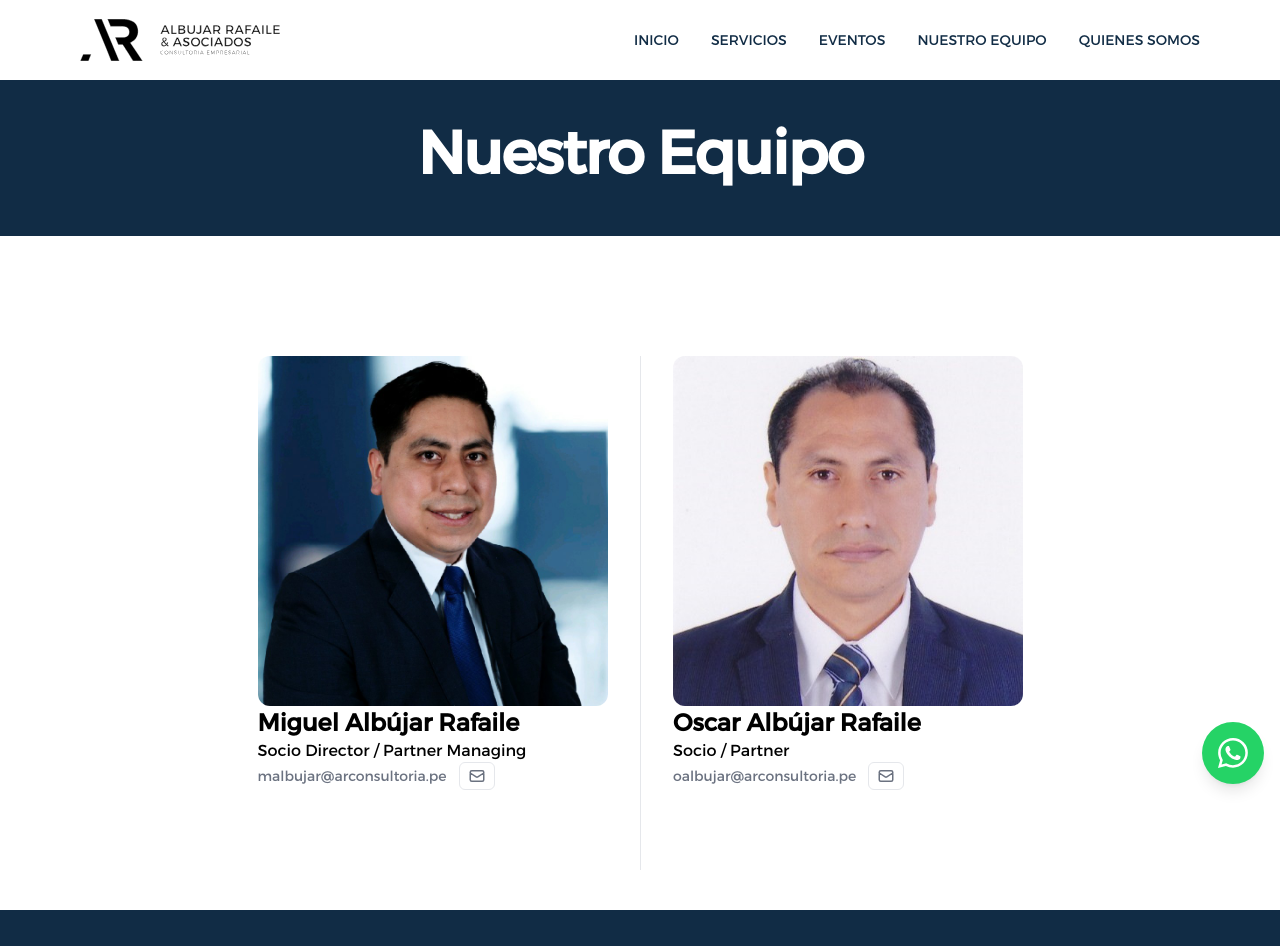
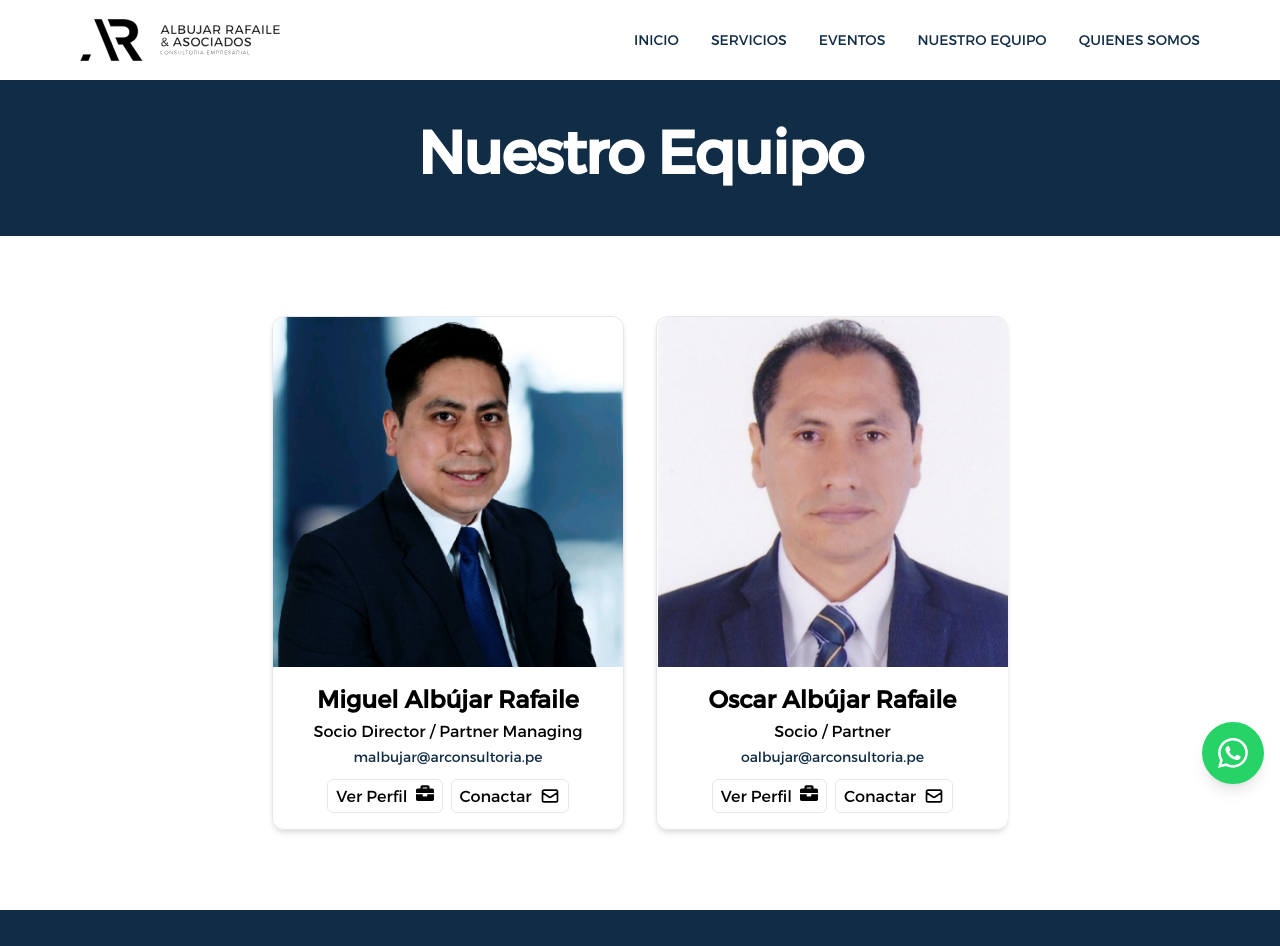
Before and after one commit to yohrdy243/ar-consultancy, a Next.js app: page /nuestroequipo in a window 1280 px wide. Shown: the top 946 px of the page. Built offline with nearby package versions, Linux system fonts and the light colour scheme; a web font is replaced by a local one.

Commit message:
Se agrega la información a en modals

```diff
--- a/app/components/Modal.tsx
+++ b/app/components/Modal.tsx
@@ -1,18 +1,20 @@
 import { ReactNode, useEffect, useRef } from "react";
 import { AiOutlineClose } from "react-icons/ai";
 import Swal from "sweetalert2";
+
+export type TModalProps = {
+    children?: ReactNode;
+    isOpen: boolean;
+    handleClose: () => void;
+    title?: string;
+};
 
 export default function Modal({
     children,
     isOpen,
     handleClose,
     title,
-  }: {
-    children: ReactNode;
-    isOpen: boolean;
-    handleClose: () => void;
-    title: string;
-  }) {
+}: TModalProps) {
     const modalRef = useRef<HTMLDivElement>(null);
 
     useEffect(() => {
--- a/app/nuestroequipo/page.tsx
+++ b/app/nuestroequipo/page.tsx
@@ -7,6 +7,9 @@ import PageHeader from "../components/PageHeader";
 import { HiOutlineMail } from "react-icons/hi";
 import { useModal } from "../hooks/useModal";
 import { ModalFormContact } from "../components/FormContact";
+import Modal, { TModalProps } from "../components/Modal";
+import { FaBriefcase } from "react-icons/fa";
+import { useState } from "react";
 
 type TExperience = {
     title: string;
@@ -120,22 +123,108 @@ const teamData: TTeamData[] = [
     },
 ];
 
+function Personal({
+    imageSrc,
+    name,
+    experiences,
+    certifications,
+    modal: { handleClose, isOpen },
+}: {
+    imageSrc: string;
+    name: string;
+    experiences: TExperience[];
+    certifications: TExperience[];
+    modal: TModalProps;
+}) {
+    const [step, setStep] = useState(0);
+    return (
+        <Modal
+            isOpen={isOpen}
+            handleClose={handleClose}
+            title="Perfil Profesional"
+        >
+            <div className="flex flex-row gap-4 w-full">
+                <div className="flex flex-col p-4">
+                    <Image
+                        className="rounded-t-xl"
+                        src={imageSrc}
+                        alt={name}
+                        width={400}
+                        height={400}
+                    />
+                    <div className="flex flex-col gap-1 justify-center items-center pt-2">
+                        <h1 className="text-2xl font-semibold">{name}</h1>
+                    </div>
+                    <div className="flex gap-2 mt-2">
+                        <div
+                            className="flex gap-2 border rounded-md px-2 py-1 w-fit hover:text-[#ff6915]"
+                            onClick={() => setStep(0)}
+                        >
+                            <span>Experiencia</span>
+                        </div>
+                        <div
+                            className="flex gap-2 items-center border rounded-md px-2 py-1 w-fit hover:text-[#ff6915]"
+                            onClick={() => setStep(1)}
+                        >
+                            <span>Certificaciones</span>
+                        </div>
+                    </div>
+                </div>
+                <div>
+                    {step === 0 ? (
+                        <>
+                            <h1 className="text-xl py-2 font-bold">Experiencia</h1>
+                            <TimeLine data={experiences} />
+                        </>
+                    ) : (
+                        <>
+                            <h1 className="text-xl py-2 font-bold">Certificaciones</h1>
+                            <TimeLine data={certifications} />
+                        </>
+                    )}
+                </div>
+            </div>
+        </Modal>
+    );
+}
+
 function TimeLine({ data }: { data: TExperience[] }) {
+    const chunkSize = 4;
+    const chunks = [];
+
+    for (let i = 0; i < data.length; i += chunkSize) {
+        chunks.push(data.slice(i, i + chunkSize));
+    }
+
     return (
-        <ol className="relative text-gray-500 border-l border-gray-200 cursor-pointer hover:text-green-700">
-            {data.map(({ title, subTitle, description }) => (
-                <li className="mb-10 ml-6" key={`EXPERINCE_${title}`}>
-                    <span className="absolute flex items-center justify-center w-8 h-8 bg-gray-100 rounded-full -left-4 ring-4 ring-white ">
+        <div className="grid grid-cols-2 gap-4 w-full">
+            {chunks.map((chunk, chunkIndex) => (
+                <ol
+                    key={`TIMELINE_CHUNK_${chunkIndex}`}
+                    className="relative text-gray-500 border-l border-gray-200 cursor-pointer hover:text-green-700"
+                >
+                    {chunk.map(({ title, subTitle, description }, index) => (
+                        <li
+                            className="mb-10 ml-6"
+                            key={`EXPERIENCE_${chunkIndex}_${index}`}
+                        >
+                            <span className="absolute flex items-center justify-center w-8 h-8 bg-gray-100 rounded-full -left-4 ring-4 ring-white">
                                 <BsCalendarCheckFill />
                             </span>
-                    <h3 className="font-medium  leading-tight">{title}</h3>
-                    {subTitle ? <p className="text-sm">{subTitle} </p> : null}
+                            <h3 className="font-medium leading-tight">
+                                {title}
+                            </h3>
+                            {subTitle ? (
+                                <p className="text-sm">{subTitle}</p>
+                            ) : null}
                             {description ? (
-                        <p className="text-xs   ">{description}</p>
+                                <p className="text-xs">{description}</p>
                             ) : null}
                         </li>
                     ))}
                 </ol>
+            ))}
+        </div>
     );
 }
 
@@ -148,6 +237,11 @@ function TeamCard({
     certifications,
 }: TTeamData) {
     const { show, handleShow, handleClose } = useModal();
+    const {
+        show: isOpen,
+        handleShow: handleShowPerson,
+        handleClose: handleClosePerson,
+    } = useModal();
 
     return (
         <>
@@ -155,30 +249,44 @@ function TeamCard({
                 title={`Contactar ${name}`}
                 {...{ show, handleClose }}
             />
-            <div className="px-8 col-span-1 flex flex-col items-center">
-                <div className="mb-20">
+            <Personal
+                modal={{ isOpen, handleClose: handleClosePerson }}
+                imageSrc={imageSrc}
+                name={name}
+                certifications={certifications}
+                experiences={experience}
+            />
+            <div className="transition-all ease-in-out duration-400 col-span-1 flex flex-col items-center border mx-4 rounded-xl shadow-md hover:shadow-[#112c45] hover:scale-105 cursor-pointer">
                 <Image
-                        className="rounded-xl"
+                    className="rounded-t-xl"
                     src={imageSrc}
                     alt={name}
                     width={350}
                     height={350}
                 />
-                    <div>
+                <div className="flex flex-col gap-1 justify-center items-center p-4 mx-2">
                     <h1 className="text-2xl font-semibold">{name}</h1>
                     <p>{role}</p>
-                        <div className="text-sm text-gray-500 inline-flex items-center gap-3">
+                    <div className="text-sm text-[#112c45] items-center gap-3">
                         {email}
+                    </div>
+                    <div className="flex gap-2 mt-2">
                         <div
-                                className="border rounded-md px-2 py-1 w-fit hover:text-green-500 hover:bg-green-100"
+                            className="flex gap-2 border rounded-md px-2 py-1 w-fit hover:text-[#ff6915]"
+                            onClick={handleShowPerson}
+                        >
+                            <span>Ver Perfil</span>
+                            <FaBriefcase size={18} />
+                        </div>
+                        <div
+                            className="flex gap-2 items-center border rounded-md px-2 py-1 w-fit hover:text-[#ff6915]"
                             onClick={handleShow}
                         >
-                                <HiOutlineMail size={18} />
+                            <span>Conactar</span>
+                            <HiOutlineMail size={20} />
                         </div>
                     </div>
                 </div>
-                </div>
-
             </div>
         </>
     );
@@ -187,9 +295,8 @@ function TeamCard({
 export default function page() {
     return (
         <section>
-            {" "}
             <PageHeader title="Nuestro Equipo" />
-            <div className="py-10 mt-20">
+            <div className="my-20">
                 <div className="lg:px-32 px-8">
                     <div className="flex justify-center">
                         <div className="grid grid-cols-1 lg:grid-cols-2 lg:divide-x gap-20 lg:gap-0">
```
Also changed, not shown: public/images/1620270650375.jpeg, 1 other file (tests, documents, lock files or other folders). Lines whose indentation alone changed are shown as unchanged.
